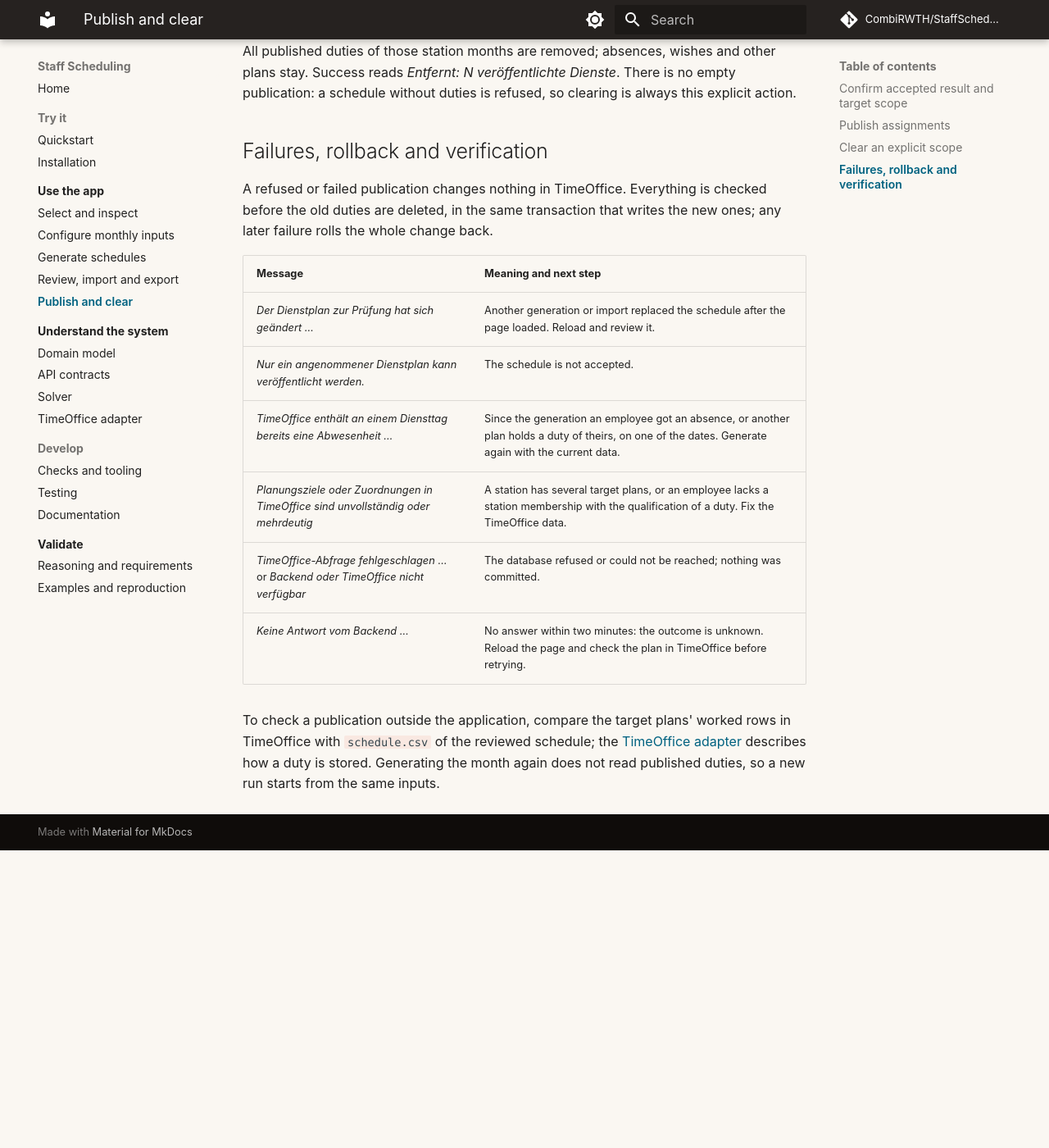
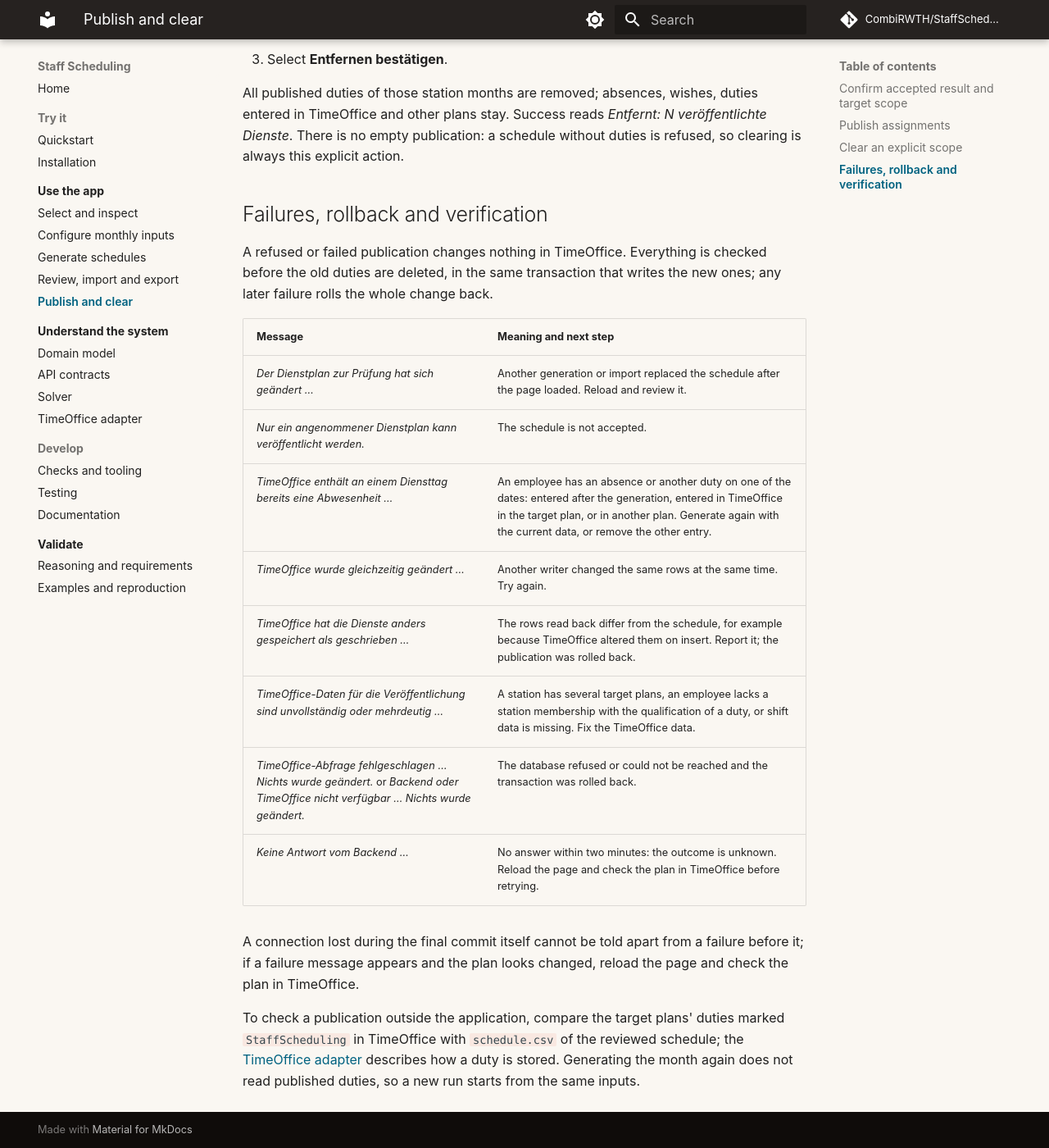
Before and after one commit to CombiRWTH/StaffScheduling, an MkDocs documentation site: the page built from docs/source/user-guide/publication.md, in a window 1280 px wide and 1400 px high, scrolled down 1379 px. Shown: the whole window at 82% size. Built offline with MkDocs 1.6.1 and Material for MkDocs 9.7.7, drawn with Linux system fonts in a browser that asks for light colours; comment, search, counter and statistics services are not loaded; before the commit the page ends 2416 px from its top, so only the background shows below that; some of the changed text lies outside the part shown.

Commit message:
docs: record marked publication output, write conflicts and ADR 0009

```diff
--- a/docs/source/user-guide/publication.md
+++ b/docs/source/user-guide/publication.md
@@ -18,9 +18,9 @@
 1. Select **In TimeOffice veröffentlichen**. The card asks for confirmation and names the stations, the month and the number of duties. **Abbrechen** changes nothing.
 2. Select **Veröffentlichen bestätigen**.
 
-The backend replaces the duties previously published in the stations' target plans with the reviewed duties. A jumper pool employee's duty goes into the plan of the station where it is worked. Absences, TimeOffice wishes and every other plan stay unchanged. Success reads _Veröffentlicht: N Dienste geschrieben und gelesen, M bisherige ersetzt_; it appears only after TimeOffice committed the change and the written duties were read back identical to the schedule.
+The backend replaces the duties previously published in the stations' target plans with the reviewed duties. A jumper pool employee's duty goes into the plan of the station where it is worked. Published duties carry the note `StaffScheduling` in TimeOffice; absences, TimeOffice wishes, duties entered in TimeOffice and every other plan stay unchanged. Success reads _Veröffentlicht: N Dienste geschrieben und gelesen, M bisherige ersetzt_; it appears only after TimeOffice committed the change and the written duties were read back identical to the schedule.
 
-Publishing again replaces the earlier publication. A schedule generated later, even for the same scope, must be reviewed before it can be published: a request for a schedule that is no longer the one under review is refused.
+Publishing again replaces the earlier publication. A schedule without duties is not offered for publication. A schedule generated later, even for the same scope, must be reviewed before it can be published: a request for a schedule that is no longer the one under review is refused.
 
 ## Clear an explicit scope
 
@@ -30,19 +30,23 @@
 2. Under _Wartung_, select **Veröffentlichte Dienste entfernen**. The card names the exact stations and month; **Abbrechen** changes nothing.
 3. Select **Entfernen bestätigen**.
 
-All published duties of those station months are removed; absences, wishes and other plans stay. Success reads _Entfernt: N veröffentlichte Dienste_. There is no empty publication: a schedule without duties is refused, so clearing is always this explicit action.
+All published duties of those station months are removed; absences, wishes, duties entered in TimeOffice and other plans stay. Success reads _Entfernt: N veröffentlichte Dienste_. There is no empty publication: a schedule without duties is refused, so clearing is always this explicit action.
 
 ## Failures, rollback and verification
 
 A refused or failed publication changes nothing in TimeOffice. Everything is checked before the old duties are deleted, in the same transaction that writes the new ones; any later failure rolls the whole change back.
 
-| Message                                                                            | Meaning and next step                                                                                                                               |
-| ---------------------------------------------------------------------------------- | --------------------------------------------------------------------------------------------------------------------------------------------------- |
-| _Der Dienstplan zur Prüfung hat sich geändert …_                                   | Another generation or import replaced the schedule after the page loaded. Reload and review it.                                                     |
-| _Nur ein angenommener Dienstplan kann veröffentlicht werden._                      | The schedule is not accepted.                                                                                                                       |
-| _TimeOffice enthält an einem Diensttag bereits eine Abwesenheit …_                 | Since the generation an employee got an absence, or another plan holds a duty of theirs, on one of the dates. Generate again with the current data. |
-| _Planungsziele oder Zuordnungen in TimeOffice sind unvollständig oder mehrdeutig_  | A station has several target plans, or an employee lacks a station membership with the qualification of a duty. Fix the TimeOffice data.            |
-| _TimeOffice-Abfrage fehlgeschlagen …_ or _Backend oder TimeOffice nicht verfügbar_ | The database refused or could not be reached; nothing was committed.                                                                                |
-| _Keine Antwort vom Backend …_                                                      | No answer within two minutes: the outcome is unknown. Reload the page and check the plan in TimeOffice before retrying.                             |
+| Message                                                                                                                            | Meaning and next step                                                                                                                                                                                                        |
+| ---------------------------------------------------------------------------------------------------------------------------------- | ---------------------------------------------------------------------------------------------------------------------------------------------------------------------------------------------------------------------------- |
+| _Der Dienstplan zur Prüfung hat sich geändert …_                                                                                   | Another generation or import replaced the schedule after the page loaded. Reload and review it.                                                                                                                              |
+| _Nur ein angenommener Dienstplan kann veröffentlicht werden._                                                                      | The schedule is not accepted.                                                                                                                                                                                                |
+| _TimeOffice enthält an einem Diensttag bereits eine Abwesenheit …_                                                                 | An employee has an absence or another duty on one of the dates: entered after the generation, entered in TimeOffice in the target plan, or in another plan. Generate again with the current data, or remove the other entry. |
+| _TimeOffice wurde gleichzeitig geändert …_                                                                                         | Another writer changed the same rows at the same time. Try again.                                                                                                                                                            |
+| _TimeOffice hat die Dienste anders gespeichert als geschrieben …_                                                                  | The rows read back differ from the schedule, for example because TimeOffice altered them on insert. Report it; the publication was rolled back.                                                                              |
+| _TimeOffice-Daten für die Veröffentlichung sind unvollständig oder mehrdeutig …_                                                   | A station has several target plans, an employee lacks a station membership with the qualification of a duty, or shift data is missing. Fix the TimeOffice data.                                                              |
+| _TimeOffice-Abfrage fehlgeschlagen … Nichts wurde geändert._ or _Backend oder TimeOffice nicht verfügbar … Nichts wurde geändert._ | The database refused or could not be reached and the transaction was rolled back.                                                                                                                                            |
+| _Keine Antwort vom Backend …_                                                                                                      | No answer within two minutes: the outcome is unknown. Reload the page and check the plan in TimeOffice before retrying.                                                                                                      |
 
-To check a publication outside the application, compare the target plans' worked rows in TimeOffice with `schedule.csv` of the reviewed schedule; the [TimeOffice adapter](../architecture/timeoffice.md#publication) describes how a duty is stored. Generating the month again does not read published duties, so a new run starts from the same inputs.
+A connection lost during the final commit itself cannot be told apart from a failure before it; if a failure message appears and the plan looks changed, reload the page and check the plan in TimeOffice.
+
+To check a publication outside the application, compare the target plans' duties marked `StaffScheduling` in TimeOffice with `schedule.csv` of the reviewed schedule; the [TimeOffice adapter](../architecture/timeoffice.md#publication) describes how a duty is stored. Generating the month again does not read published duties, so a new run starts from the same inputs.
```
Also changed, not shown: docs/adr/0002-timeoffice-behind-one-service.md (+1 -1 lines), docs/adr/0009-publish-marked-duties-into-timeoffice-target-plans.md (added, +13 -0 lines), docs/source/architecture/api.md (+3 -3 lines), docs/source/architecture/index.md (+1 -1 lines), docs/source/architecture/timeoffice.md (+6 -6 lines), docs/source/development/testing.md (+2 -2 lines).
